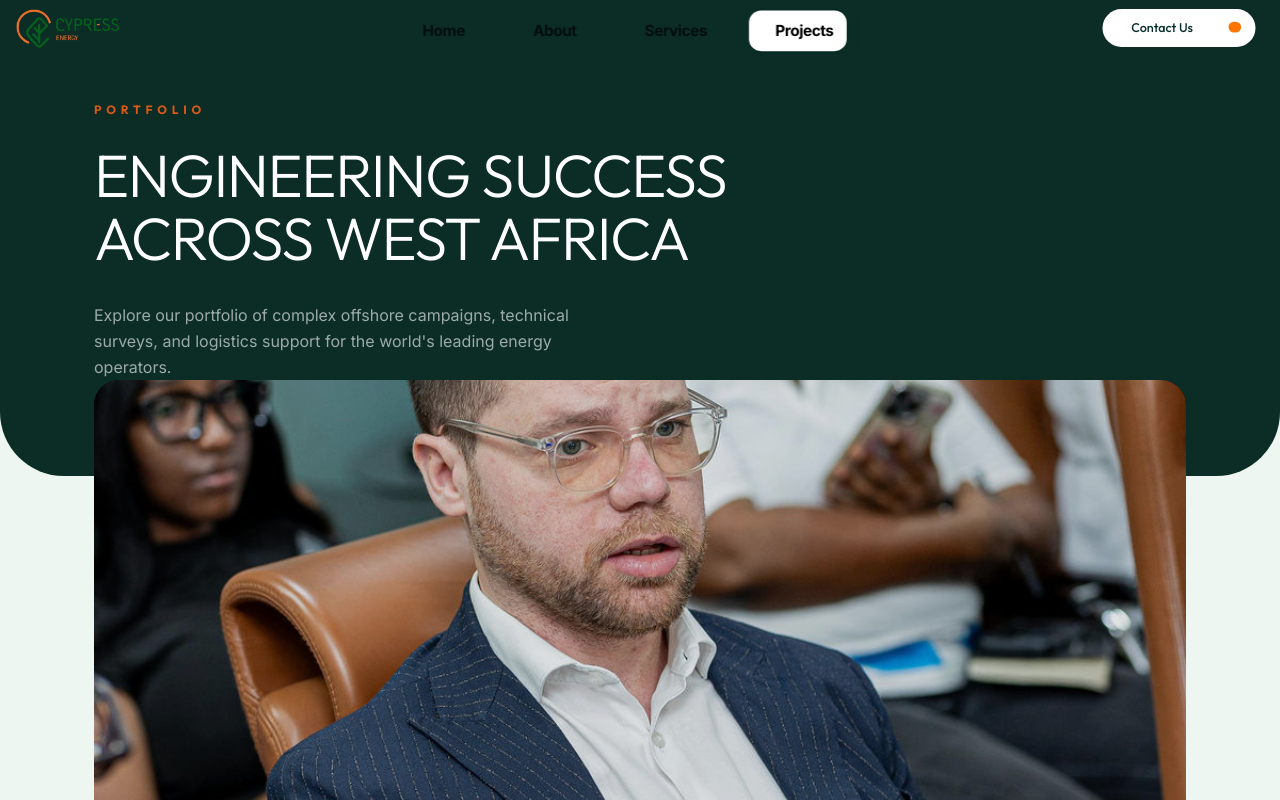
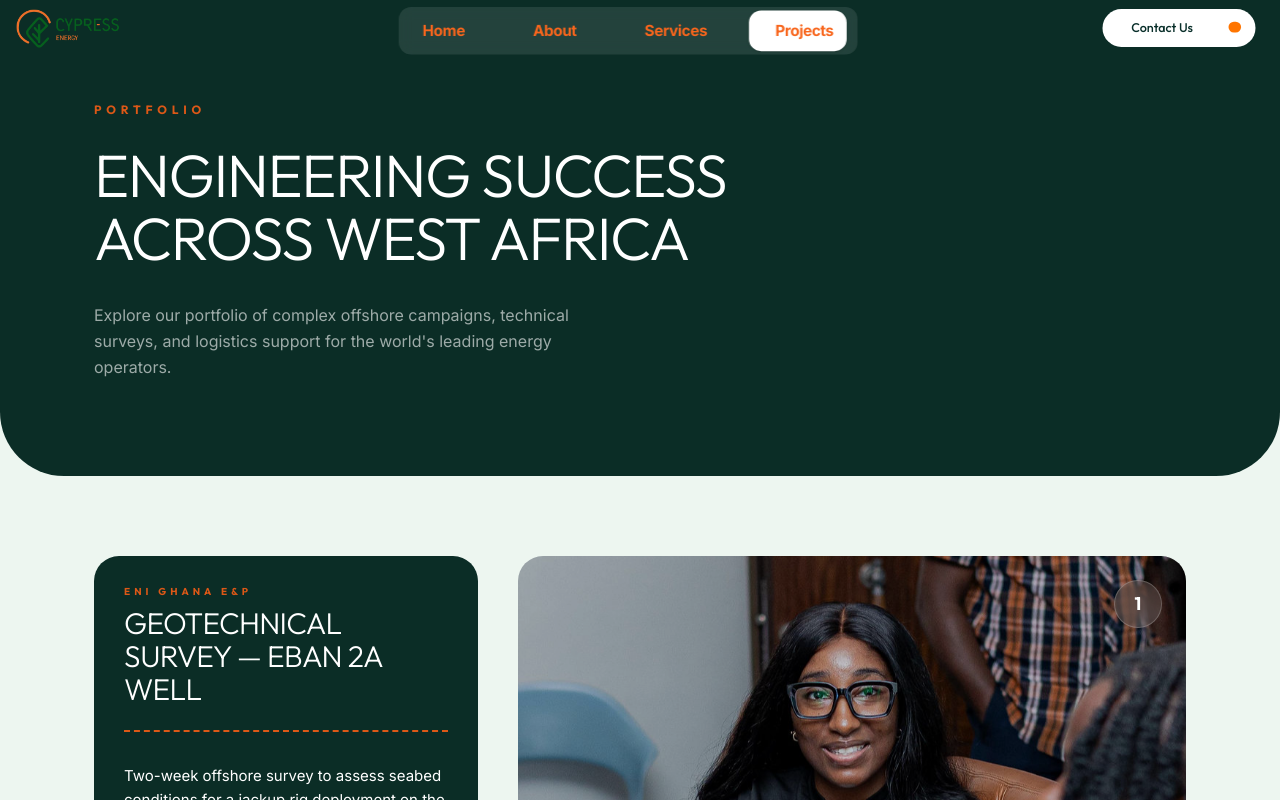
Before and after one commit to MacwestCypressNorthbrook/cypress-energy, a Next.js app: page /projects in a window 1280 px wide. Shown: the top 800 px of the page. Built offline with nearby package versions, Linux system fonts and the light colour scheme.

Commit message:
UI iMPROVEMENTS

```diff
--- a/src/components/sections/Navbar.tsx
+++ b/src/components/sections/Navbar.tsx
@@ -6,7 +6,6 @@ import { usePathname } from "next/navigation";
 import { services } from "@/lib/services-data";
 import gsap from "gsap";
 import { useGSAP } from "@gsap/react";
-import MaskButton from "../MaskButton";
 import CircleButton from "../ui/CircleButton";
 import { devMode } from "@/lib/dev-mode";
 
@@ -303,7 +302,7 @@ const Navbar = () => {
             {/* Pill-shaped Navigation Container */}
             <div
               ref={navPillRef}
-              className="scale-85 relative bg-white/0 backdrop-blur-sm rounded-2xl p-1 flex items-center gap-8"
+              className="scale-85 relative bg-white/10 backdrop-blur-sm rounded-2xl p-1 flex items-center gap-8"
             >
               {/* Animated white pill background */}
               <div
@@ -320,7 +319,7 @@ const Navbar = () => {
                 data-menu-item
                 data-active={pathname === "/" ? "" : undefined}
                 className={`relative z-10 text-lg font-bold transition-all tracking-tight px-6 py-2.5 rounded-2xl ${
-                  pathname === "/" ? "text-foreground" : "text-foreground/70 hover:text-foreground"
+                  isHome ? "text-foreground" : "text-[#f8661d] hover:text-foreground"
                 }`}
               >
                 Home
@@ -337,9 +336,11 @@ const Navbar = () => {
                 >
                   <button
                     className={`relative cursor-pointer z-10 text-lg font-bold transition-all tracking-tight flex items-center gap-1 px-6 py-2.5 rounded-2xl ${
-                      isActive("/about") || isActive("/management")
+                      isHome
+                        ? isActive("/about") || isActive("/management")
                           ? "text-foreground"
                           : "text-foreground/70 hover:text-foreground"
+                        : "text-[#f8661d] hover:text-foreground"
                     }`}
                   >
                     About
@@ -383,9 +384,11 @@ const Navbar = () => {
                   data-menu-item
                   data-active={isActive("/about") || isActive("/management") ? "" : undefined}
                   className={`relative z-10 text-lg font-bold transition-all tracking-tight px-6 py-2.5 rounded-2xl ${
-                    isActive("/about")
+                    isHome
+                      ? isActive("/about")
                         ? "text-foreground"
                         : "text-foreground/70 hover:text-foreground"
+                      : "text-[#f8661d] hover:text-foreground"
                   }`}
                 >
                   About
@@ -403,9 +406,11 @@ const Navbar = () => {
                 >
                   <button
                     className={`relative cursor-pointer z-10 text-lg font-bold transition-all tracking-tight flex items-center gap-1 px-6 py-2.5 rounded-2xl ${
-                      isActive("/services")
+                      isHome
+                        ? isActive("/services")
                           ? "text-foreground"
                           : "text-foreground/70 hover:text-foreground"
+                        : "text-[#f8661d] hover:text-foreground"
                     }`}
                   >
                     Services
@@ -459,9 +464,11 @@ const Navbar = () => {
                   data-menu-item
                   data-active={isActive("/services") ? "" : undefined}
                   className={`relative z-10 text-lg font-bold transition-all tracking-tight px-6 py-2.5 rounded-2xl ${
-                    isActive("/services")
+                    isHome
+                      ? isActive("/services")
                         ? "text-foreground"
                         : "text-foreground/70 hover:text-foreground"
+                      : "text-[#f8661d] hover:text-foreground"
                   }`}
                 >
                   Services
@@ -474,9 +481,11 @@ const Navbar = () => {
                 data-menu-item
                 data-active={isActive("/projects") ? "" : undefined}
                 className={`relative z-10 text-lg font-bold transition-all tracking-tight px-6 py-2.5 rounded-2xl ${
-                  isActive("/projects")
+                  isHome
+                    ? isActive("/projects")
                       ? "text-foreground"
                       : "text-foreground/70 hover:text-foreground"
+                    : "text-[#f8661d] hover:text-foreground"
                 }`}
               >
                 Projects
--- a/src/components/sections/ProjectPod.tsx
+++ b/src/components/sections/ProjectPod.tsx
@@ -118,9 +118,7 @@ const ProjectPod: React.FC<ProjectPodProps> = ({
 
   return (
     <div ref={containerRef} className="relative w-full mb-16 md:mb-24 last:mb-0 group">
-      <div
-        className="grid grid-cols-1 md:grid-cols-[minmax(0,417fr)_minmax(0,725fr)] gap-8 md:gap-10 items-stretch"
-      >
+      <div className="grid grid-cols-1 md:grid-cols-[minmax(0,417fr)_minmax(0,725fr)] gap-8 md:gap-10 items-stretch">
         {/* Text Card */}
         <div className="flex flex-col h-full">
           <div className="bg-[#0B2D26] text-white rounded-[25px] px-[30px] pt-[28px] pb-[36px] flex flex-col h-full relative overflow-hidden">
@@ -190,7 +188,7 @@ const ProjectPod: React.FC<ProjectPodProps> = ({
                   className="absolute bottom-0 right-[99.8%] w-12 h-12"
                 />
 
-                <CircleButton href="/contact" variant="primary">
+                <CircleButton show={false} href="/contact" variant="primary">
                   Inquire
                 </CircleButton>
               </div>
--- a/src/components/sections/ProjectsHero.tsx
+++ b/src/components/sections/ProjectsHero.tsx
@@ -58,9 +58,7 @@ const ProjectsHero: React.FC<ProjectsHeroProps> = ({ title, subtitle, image }) =
               </span>
             </div>
 
-            <h1
-              className="hero-fade-up text-3xl md:text-5xl lg:text-6xl font-display font-light uppercase tracking-tight leading-[1.05] text-white"
-            >
+            <h1 className="hero-fade-up text-3xl md:text-5xl lg:text-6xl font-display font-light uppercase tracking-tight leading-[1.05] text-white">
               {title}
             </h1>
 
@@ -72,15 +70,11 @@ const ProjectsHero: React.FC<ProjectsHeroProps> = ({ title, subtitle, image }) =
       </div>
 
       {/* Overlapping Media Section */}
-      <div className="max-w-[1140px] mx-auto px-6 -mt-16 md:-mt-24 pb-16 relative z-20">
+      <div className="hidden max-w-[1140px] mx-auto px-6 -mt-16 md:-mt-24 pb-16 relative z-20">
         <div className="relative w-full aspect-video md:aspect-1136/584 rounded-[25px] overflow-hidden group bg-black">
           {/* Media Content */}
           <div className="parallax-media absolute inset-0 top-[-10%] h-[120%]">
-            <img
-              src={image}
-              className="w-full h-full object-cover"
-              alt={title}
-            />
+            <img src={image} className="w-full h-full object-cover" alt={title} />
           </div>
 
           <div className="absolute inset-0 bg-black/10 group-hover:bg-transparent transition-colors duration-1000" />
```
Lines whose indentation alone changed are shown as unchanged.
